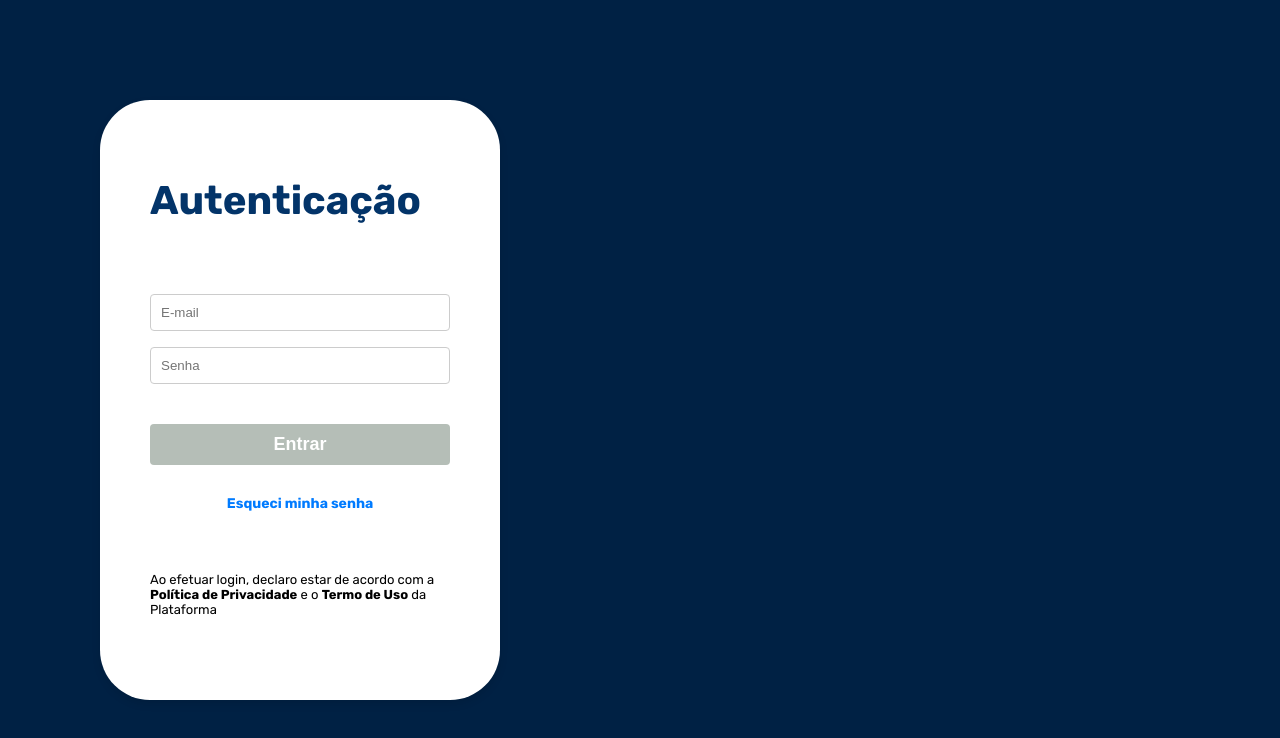
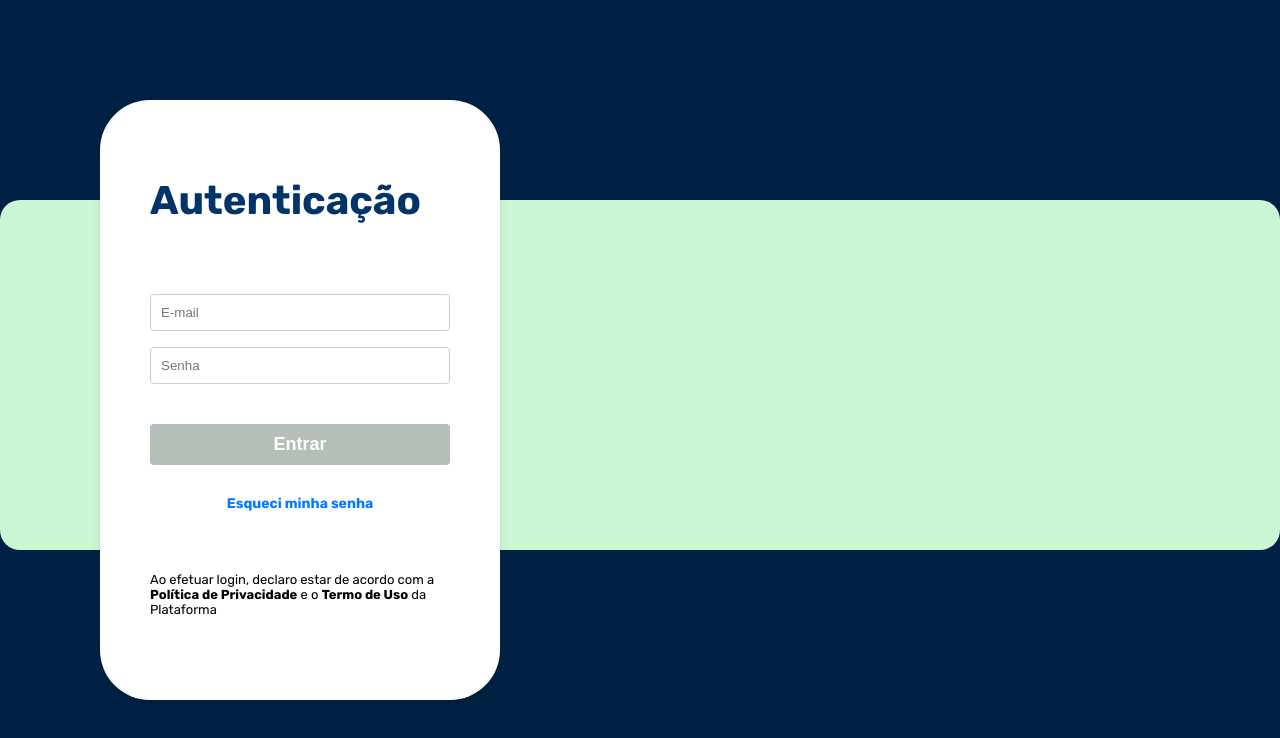
Before and after one commit to gemaquejr/react-login-page, a React (Create React App) app: page / in a window 1280 px wide. Shown: the top 738 px of the page. Built offline with nearby package versions, Linux system fonts and the light colour scheme.

Commit message:
Adiciona retângulo no componente de Login
Signed-off-by: gemaquejr <gemaquejr@hotmail.com>

```diff
--- a/src/components/Login/Login.jsx
+++ b/src/components/Login/Login.jsx
@@ -28,6 +28,8 @@ const Login = () => {
 
   return (
     <div className={styles.background}>
+      <div className={styles.rectangle}>
+      </div>
       <div className={styles.login_container}>
         <div className={styles.login_box}>
           <h1>Autenticação</h1>
--- a/src/components/Login/Login.module.css
+++ b/src/components/Login/Login.module.css
@@ -82,3 +82,15 @@
     font-weight: bolder;
     color: black;
 }
+
+.rectangle {
+    width: 100%;
+    height: 350px;
+    background-color: #CDF7D4;
+    border-radius: 20px;
+    position: absolute;
+    top: 200px;
+    display: flex;
+    justify-content: flex-end;
+    align-items: center;
+}
```
